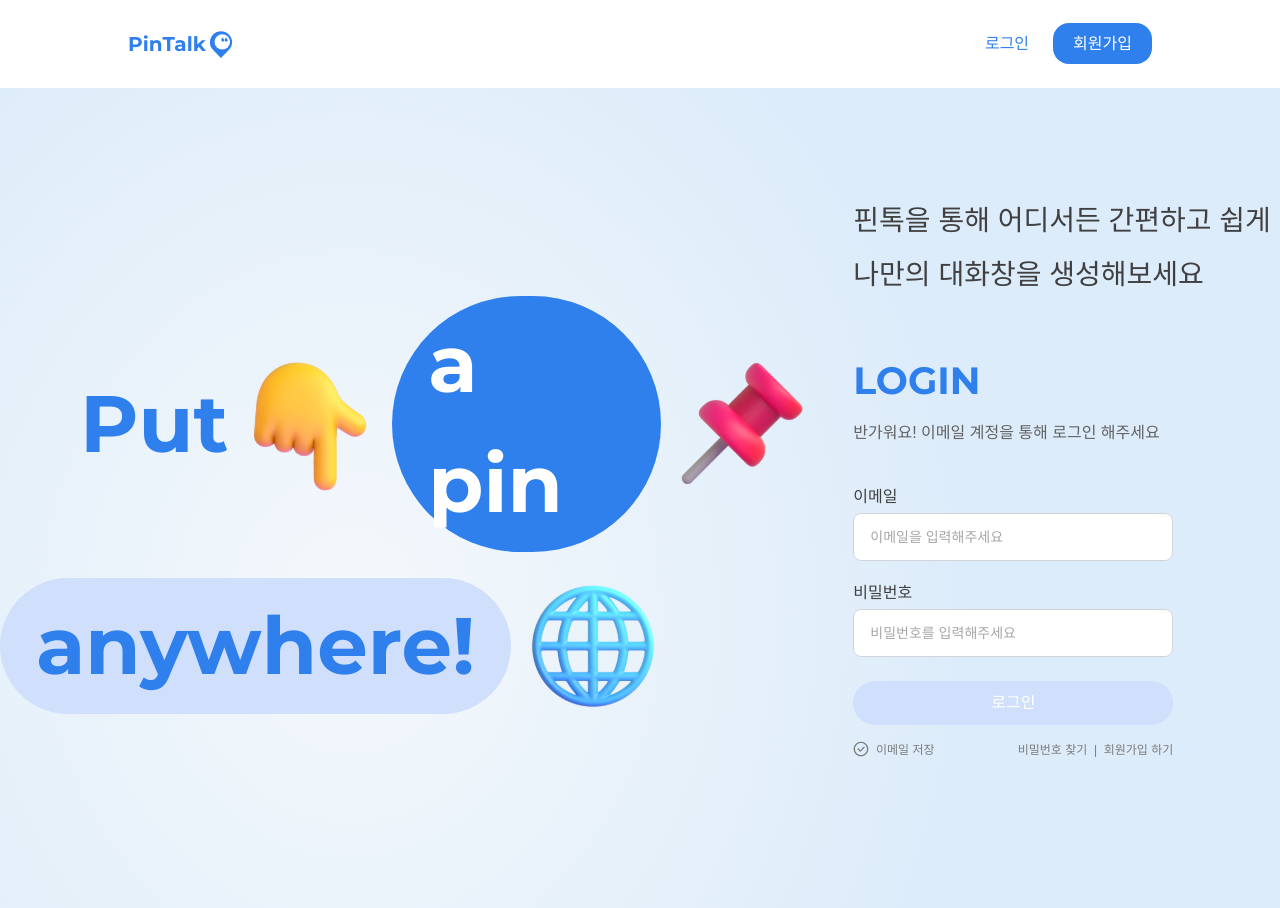
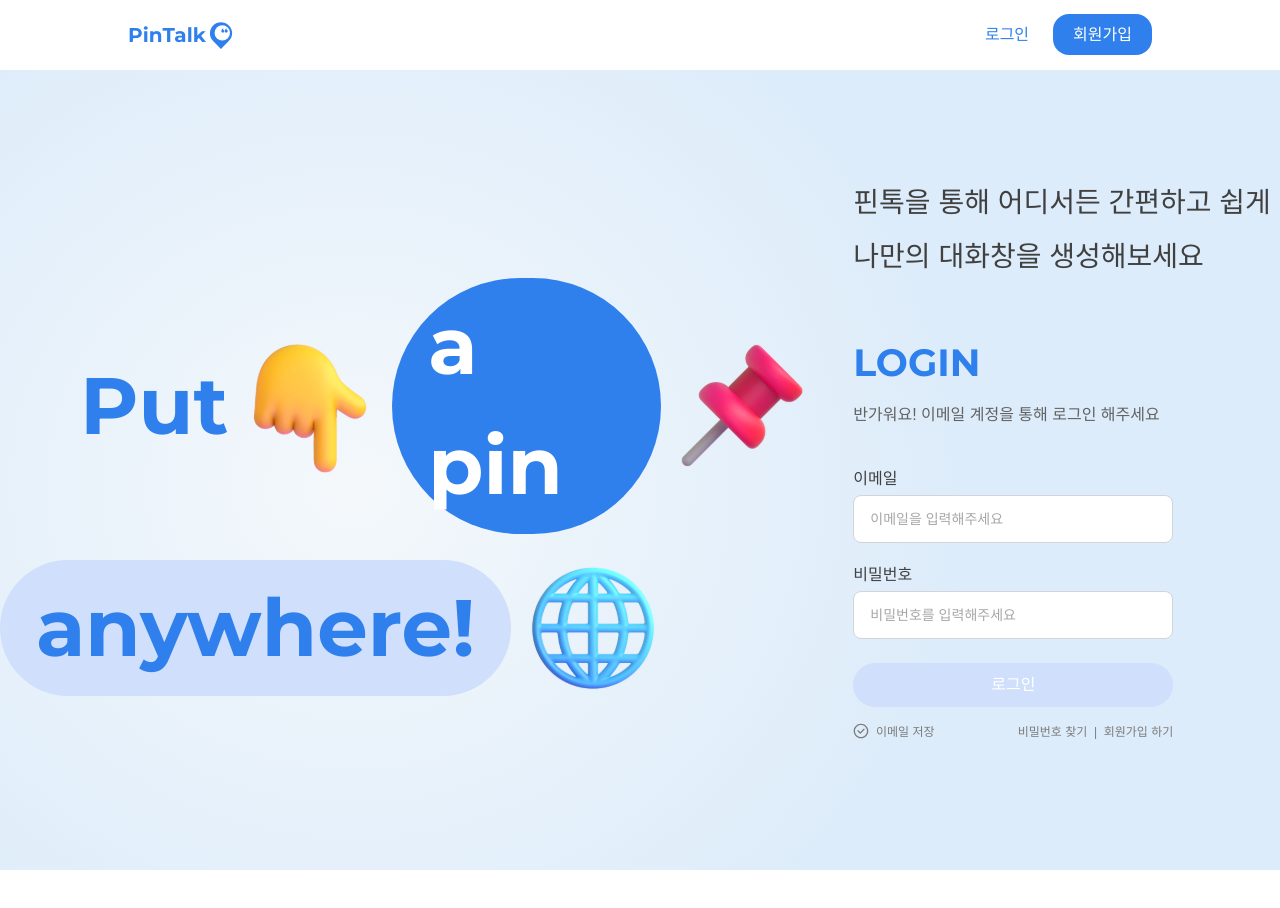
Before and after one commit to PI304/PinTalk-Front, a Next.js app: page /main in a window 1280 px wide. Shown: the top 908 px of the page. Built offline with nearby package versions, Linux system fonts and the light colour scheme; a web font is replaced by a local one.

Commit message:
Feat: 레이아웃 반응형 사이즈 변경

```diff
--- a/components/common/layouts/LogoutLayout.tsx
+++ b/components/common/layouts/LogoutLayout.tsx
@@ -1,3 +1,4 @@
+import Link from 'next/link';
 import { svgPinTalkEmo } from '@/styles/svg';
 import { ChildrenType } from '@/@types/base';
 import { svgDrawer } from '../../../styles/svg';
@@ -5,12 +6,14 @@ import { svgDrawer } from '../../../styles/svg';
 export const LoginLayout = ({ children }: ChildrenType) => {
   return (
     <div className='h-screen'>
-      <nav className='flex items-center justify-between flex-wrap 2xl:mx-32 mx-44 md:h-[70px] h-[88px] md:mx-6'>
+      <nav className='flex items-center justify-between flex-wrap 2xl:mx-32 mx-44 2xl:h-[70px] h-[88px] md:mx-6'>
         <div className='flex items-start md-min:hidden'>{svgDrawer}</div>
         <div>
-          <div className='font-Montserrat font-bold text-blue-main md:text-28 text-20 bg-white flex items-center'>
-            PinTalk<div className=''>{svgPinTalkEmo}</div>
-          </div>
+          <Link href='/main'>
+            <div className='font-Montserrat font-bold text-blue-main md:text-28 text-20 bg-white flex items-center'>
+              PinTalk<div className=''>{svgPinTalkEmo}</div>
+            </div>
+          </Link>
         </div>
         <div></div>
         <div className='font-PretendardSemibold text-base md:hidden'>
@@ -22,7 +25,7 @@ export const LoginLayout = ({ children }: ChildrenType) => {
           </span>
         </div>
       </nav>
-      <div className='bg-gradient-radial at-27.45% 52.08% from-gradi-1 to-gradi-2 md:h-screen'>
+      <div className='bg-gradient-radial at-27.45% 52.08% from-gradi-1 to-gradi-2 h-screen'>
         {children}
       </div>
     </div>
```
